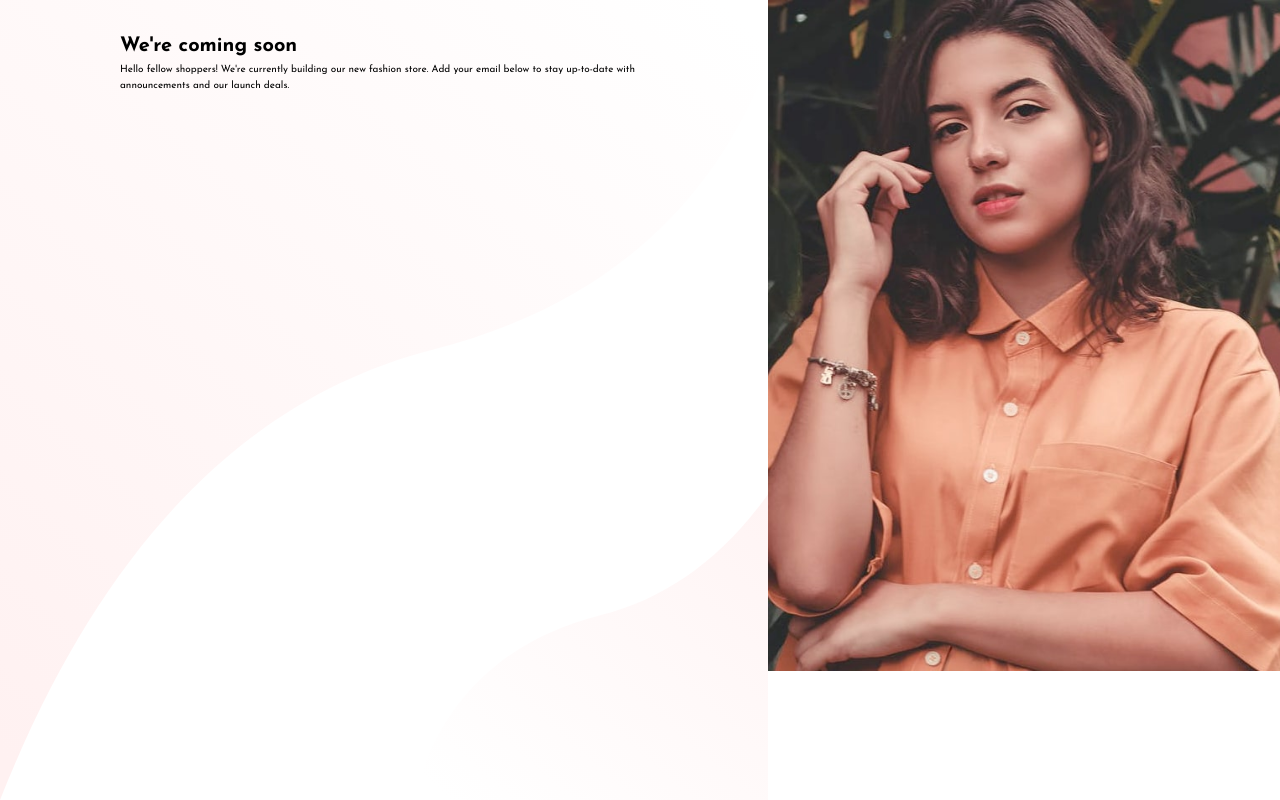
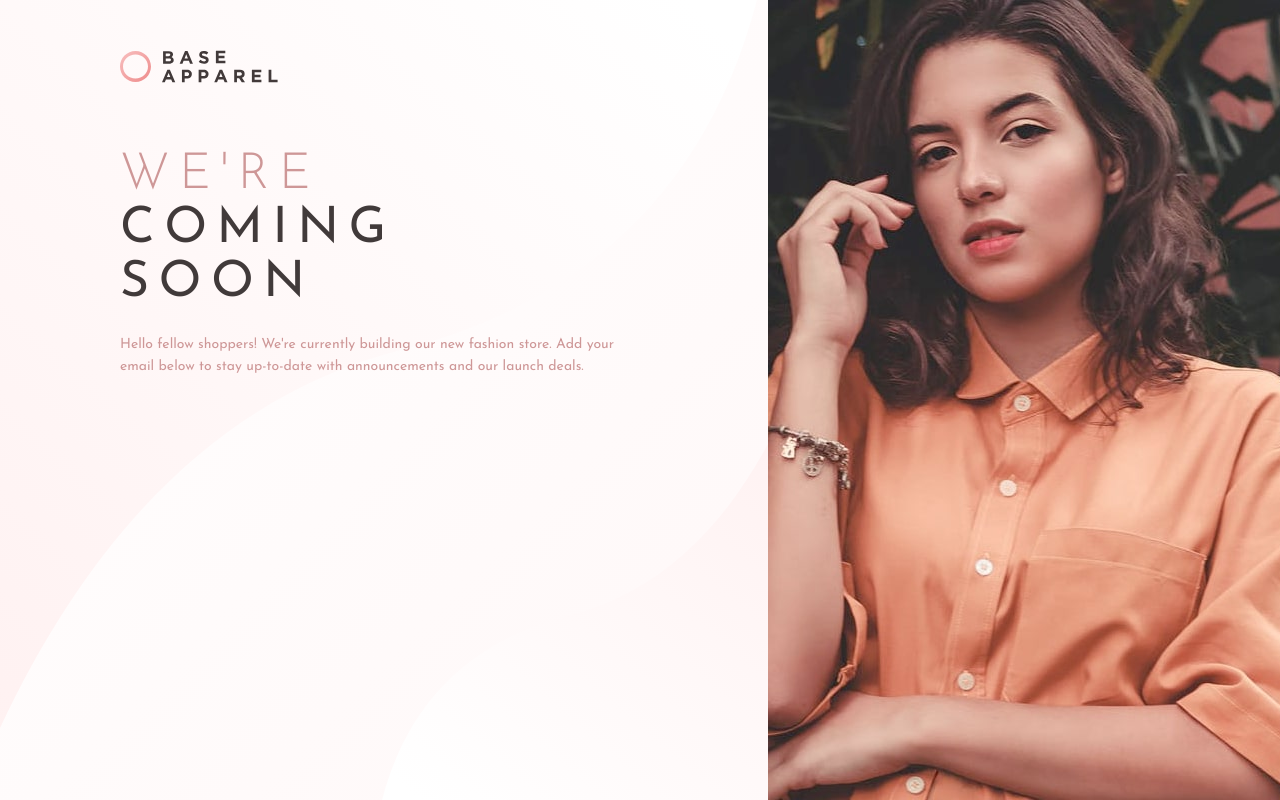
Before and after one commit to bashiroglu/learning-front-end-withprojects, a website: page base-apparel-mentor/index.html in a window 1280 px wide. Drawn offline with Linux system fonts and the light colour scheme.

Commit message:
add some sytling to base-apparel-mentor

```diff
--- a/base-apparel-mentor/index.html
+++ b/base-apparel-mentor/index.html
@@ -11,10 +11,7 @@
       sizes="32x32"
       href="./images/favicon-32x32.png"
     />
-    <link
-      href="https://fonts.googleapis.com/css?family=Josefin+Sans:400,700&display=swap"
-      rel="stylesheet"
-    />
+    <link href="https://fonts.googleapis.com/css?family=Josefin+Sans:300,400&display=swap" rel="stylesheet">
     <link rel="stylesheet" href="css/style.css" />
 
     <title>Frontend Mentor | Base Apparel coming soon page</title>
@@ -22,12 +19,15 @@
   <body>
    <div class="container">
      <div class="container__text">
+       <header>
+         <div><img src="images/logo.svg" alt=""></div>
+       </header>
         <h1>We're <span>coming soon</span></h1>
         <p>Hello fellow shoppers! We're currently building our new fashion store.
           Add your email below to stay up-to-date with announcements and our launch deals.</p>
      </div>
      <div class="container__photo">
-       <img src="./images/hero-desktop.jpg" alt="">
+
      </div>
    </div>
   </body>
--- a/base-apparel-mentor/sass/_base.scss
+++ b/base-apparel-mentor/sass/_base.scss
@@ -25,10 +25,11 @@ body {
   font-weight: 400;
   line-height: 1.6;
   color: var(--color-grey-dark-2);
-  background-image: linear-gradient(
-    to right bottom,
-    var(--color-primary-light),
-    var(--color-primary-dark)
-  );
-  min-height: 100vh;
+  // background-image: linear-gradient(
+  //   to right bottom,
+  //   var(--color-primary-light),
+  //   var(--color-primary-dark)
+  // );
+
+  // min-height: 100vh;
 }
--- a/base-apparel-mentor/sass/_components.scss
+++ b/base-apparel-mentor/sass/_components.scss
@@ -1,17 +1,29 @@
-.container{
-    display: grid;
-    grid-template-columns: 3fr 2fr;
-}
 .container__text{
-    background: url(../images/bg-pattern-desktop.svg) no-repeat;
-    background-size: cover;
-    height: 100vh;
-    padding: 3rem 12rem;
-}
-.container__photo{
+    color: var(--color-primary-red);
+    h1{
+        font-size: 5rem;
+        font-weight: 300;
+        letter-spacing: 0.95rem;
+        text-transform: uppercase;
+        line-height: 5.4rem;
+        margin-bottom: 2.3rem;
 
-    img{
-        width: 100%;
-        height: auto;
+        span{
+            color: var(--color-primary-red-dark);
+            font-weight: 400;
+            font-size: 5rem;
+            display: inline-block;
+            width: 65%;
+        }
+
+    }
+    p{
+        font-size: 1.4rem;
+    }
+    header{
+        img{
+            padding-bottom: 6rem;
+            width: 30%;
+        }
     }
 }
--- /dev/null
+++ b/base-apparel-mentor/sass/_layout.scss
@@ -0,0 +1,23 @@
+.container{
+    // width: 100%;
+    display: flex;
+    background: linear-gradient(135deg, hsl(0, 0%, 100%), hsl(0, 100%, 98%));
+    min-height: 100vh;
+}
+.container__text{
+
+    background-image: url(../images/bg-pattern-desktop.svg);
+    background-size: cover;
+    background-position: bottom;
+    background-repeat: no-repeat;
+    flex-basis: 60vw;
+    padding: 5rem 12rem;
+}
+.container__photo{
+    // width: 40%;
+    flex-basis: 40vw;
+    background-image: url(../images/hero-desktop.jpg);
+    background-position: center;
+    background-size: cover;
+    background-repeat: no-repeat;
+}
--- a/base-apparel-mentor/sass/main.scss
+++ b/base-apparel-mentor/sass/main.scss
@@ -1,2 +1,3 @@
 @import 'base';
 @import 'components';
+@import 'layout';
```
Also changed, not shown: base-apparel-mentor/css/style.css.
